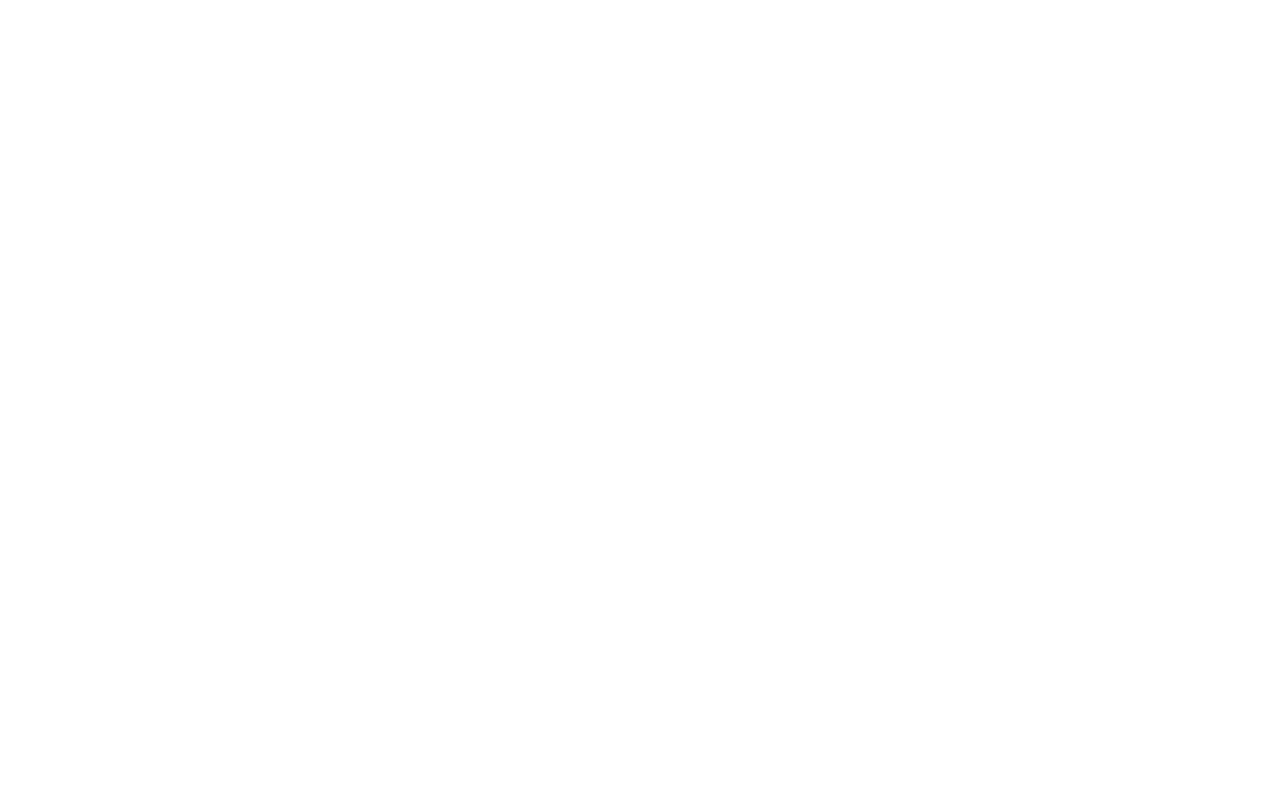
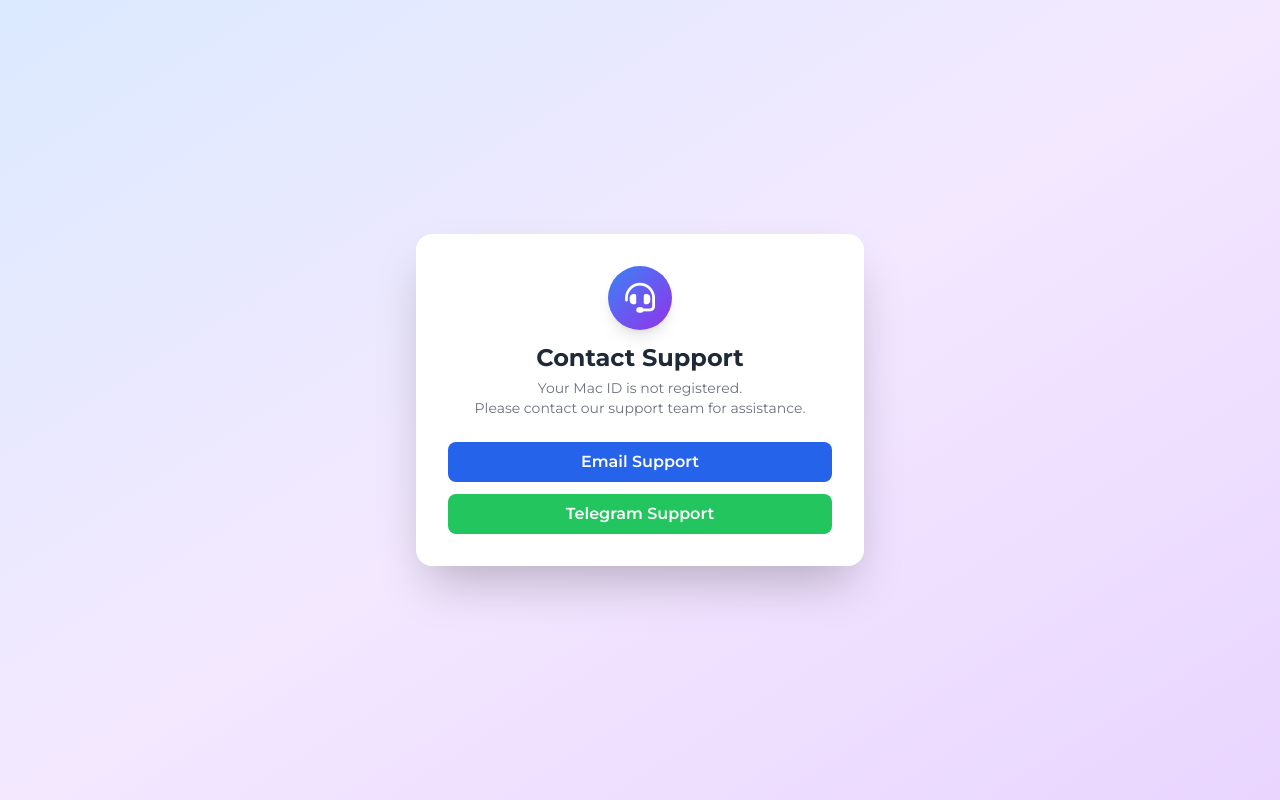
Before and after one commit to hieudn2012/auto-dang-bai-3-2026, a React (Vite) app: page /contact-support in a window 1280 px wide. Before the commit this address had no page. Built offline with nearby package versions, Linux system fonts and the light colour scheme; what launchdarkly-react-client-sdk would draw is missing.

Commit message:
add auth macid

```diff
--- a/electron/main.ts
+++ b/electron/main.ts
@@ -229,8 +229,6 @@
 })
 
 handle(InvokeChannel.GET_AFF_AMZ_LINK, async (_event, params) => {
-  console.log('kaka');
-
   return getAffAmzLink(params);
 })
 
--- a/electron/types.ts
+++ b/electron/types.ts
@@ -66,7 +66,8 @@
     apiKey?: string
     prompt?: string
     model?: string
-  }
+  },
+  macId?: string
 }
 
 export type History = {
--- a/src/App.tsx
+++ b/src/App.tsx
@@ -15,6 +15,7 @@
 import Login from './screens/Login'
 import { DarkModeProvider } from './contexts/DarkModeContext'
 import { LDProvider } from './configs/LDProvider'
+import ContactSupport from './screens/ContactSupport'
 // import LDFlagsViewer from './components/LDFlagsViewer'
 
 const queryClient = new QueryClient({
@@ -43,6 +44,7 @@
               <Route path={routerPath.report} element={<Report />} />
               <Route path={routerPath.logs} element={<Logs />} />
               <Route path={routerPath.login} element={<Login />} />
+              <Route path={routerPath.contact_support} element={<ContactSupport />} />
             </Routes>
           </Router>
         </QueryClientProvider>
--- a/src/configs/router.ts
+++ b/src/configs/router.ts
@@ -8,5 +8,6 @@
   import_sheet: '/tools',
   schedule: '/schedule',
   report: '/report',
-  logs: '/logs'
+  logs: '/logs',
+  contact_support: '/contact-support',
 };
--- /dev/null
+++ b/src/screens/ContactSupport/index.tsx
@@ -0,0 +1,37 @@
+import React from 'react';
+
+const ContactSupport: React.FC = () => {
+  return (
+    <div className="min-h-screen flex flex-col items-center justify-center bg-gradient-to-br from-blue-100 via-purple-100 to-purple-200 dark:from-dark-bg dark:via-dark-bgSecondary dark:to-dark-bg">
+      <div className="bg-white dark:bg-dark-bgSecondary p-8 rounded-2xl shadow-2xl w-full max-w-md flex flex-col items-center">
+        <div className="mb-6 flex flex-col items-center">
+          <div className="w-16 h-16 bg-gradient-to-br from-blue-500 to-purple-600 rounded-full flex items-center justify-center shadow-lg mb-3">
+            <i className="fas fa-headset text-white text-3xl"></i>
+          </div>
+          <h2 className="text-2xl font-bold text-gray-800 dark:text-white mb-1">Contact Support</h2>
+          <p className="text-gray-500 dark:text-gray-300 text-center text-sm">
+            Your Mac ID is not registered.<br />Please contact our support team for assistance.
+          </p>
+        </div>
+        <div className="w-full">
+          <a
+            href="mailto:hieu.dn2012@gmail.com"
+            className="block w-full bg-blue-600 hover:bg-blue-700 text-white font-semibold py-2 rounded-lg text-center transition mb-3"
+          >
+            Email Support
+          </a>
+          <a
+            href="https://t.me/hieudn2012"
+            target="_blank"
+            rel="noopener noreferrer"
+            className="block w-full bg-green-500 hover:bg-green-600 text-white font-semibold py-2 rounded-lg text-center transition"
+          >
+            Telegram Support
+          </a>
+        </div>
+      </div>
+    </div>
+  );
+};
+
+export default ContactSupport;
--- a/src/utils/request.ts
+++ b/src/utils/request.ts
@@ -1,13 +1,11 @@
 import axios from "axios"
 
 const request = axios.create({
-  baseURL: 'https://api.gologin.com',
+  baseURL: 'http://localhost:3001/api',
 })
 
 request.interceptors.request.use((config) => {
-  const settings = JSON.parse(localStorage.getItem('settings') || '{}')
   config.headers['Content-Type'] = 'application/json'
-  config.headers['Authorization'] = `Bearer ${settings.token}`
   return config
 })
 
```
Also changed, not shown: electron/init.ts (+2 -7 lines), src/screens/Splash/index.tsx (+18 -0 lines), 2 other files (tests, documents, lock files or other folders).
